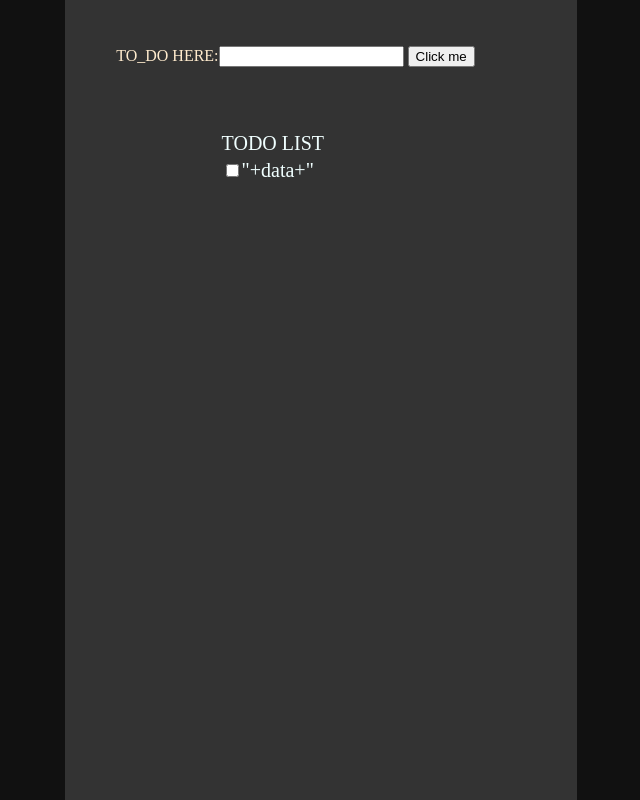
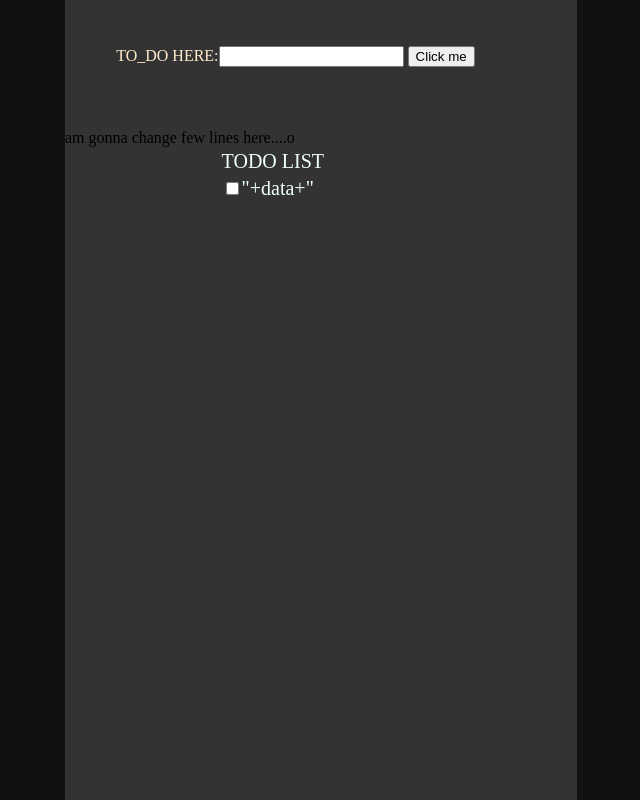
Before and after one commit to suryatejaadluri/webdevelopment, a plain HTML site: page TODO List/index.html in a window 1280 px wide. Shown: the whole page, without its empty margins (319-959 px from the left). Drawn offline with Linux system fonts and the light colour scheme.

Commit message:
added new line for testing.

```diff
--- a/TODO List/index.html
+++ b/TODO List/index.html
@@ -16,7 +16,7 @@
         <table id="data_table">
 
     <tr><td>TODO LIST</td></tr>
-
+                am gonna change few lines here....o
 <tr><td><input type="checkbox">"+data+"</td></tr>
 
 
```
